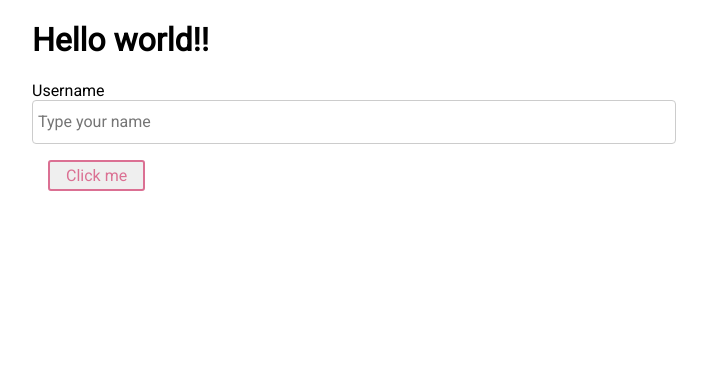
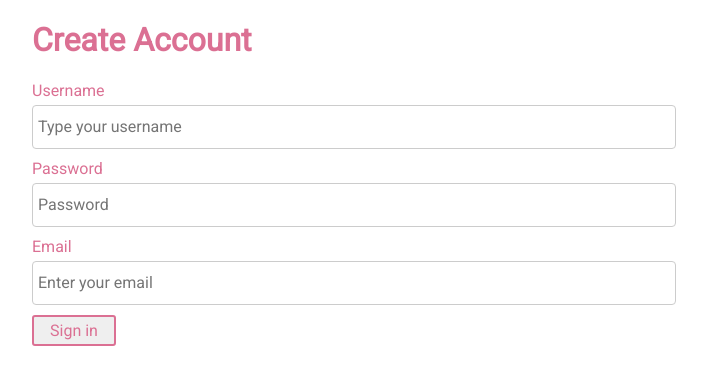
Before and after one commit to rotimi-babalola/rotimi-react-library, a React app: page / in a window 1280 px wide. Shown: the top 384 px of the page, without its empty margins (292-999 px from the left). Built offline with nearby package versions, Linux system fonts and the light colour scheme; the HTML template or start-up script is replaced by a standard one.

Commit message:
Add Form component

```diff
--- a/src/App.tsx
+++ b/src/App.tsx
@@ -1,9 +1,7 @@
 import React from 'react';
 import styled from 'styled-components';
 
-import Button from './components/Button';
-import Label from './components/Label';
-import Input from './components/Input';
+import Form from './components/Form';
 
 const StyledDiv = styled.div`
   margin: auto;
@@ -13,12 +11,13 @@ const StyledDiv = styled.div`
 
 const App = () => (
   <StyledDiv>
-    <h1>Hello world!!</h1>
-    <div>
-      <Label htmlFor="username">Username</Label>
-      <Input name="username" placeholder="Type your name" />
-      <Button>Click me</Button>
-    </div>
+    <h1 style={{ color: 'palevioletred' }}>Create Account</h1>
+    <Form
+      onSubmit={evt => {
+        evt.preventDefault();
+        alert('Form submitted!!');
+      }}
+    />
   </StyledDiv>
 );
 
--- a/src/components/Button/index.tsx
+++ b/src/components/Button/index.tsx
@@ -4,7 +4,6 @@ import styled from 'styled-components';
 const StyledButton = styled.button`
   color: palevioletred;
   font-size: 1em;
-  margin: 1em;
   padding: 0.25em 1em;
   border: 2px solid palevioletred;
   border-radius: 3px;
--- /dev/null
+++ b/src/components/Form/index.tsx
@@ -0,0 +1,51 @@
+import React from 'react';
+import styled from 'styled-components';
+
+import Label from '../Label';
+import Input from '../Input';
+import Button from '../Button';
+
+const ContainerDiv = styled.div`
+  margin-bottom: 10px;
+`;
+
+interface IFormProps {
+  onSubmit: (evt: React.FormEvent<HTMLFormElement>) => void;
+}
+
+const Form: React.FC<IFormProps> = ({ onSubmit }) => (
+  <form onSubmit={onSubmit}>
+    <ContainerDiv>
+      <Label htmlFor="username">Username</Label>
+      <Input
+        name="username"
+        placeholder="Type your username"
+        type="text"
+        isRequired
+      />
+    </ContainerDiv>
+
+    <ContainerDiv>
+      <Label htmlFor="password">Password</Label>
+      <Input
+        name="passwprd"
+        placeholder="Password"
+        type="password"
+        isRequired
+      />
+    </ContainerDiv>
+
+    <ContainerDiv>
+      <Label htmlFor="email">Email</Label>
+      <Input
+        name="email"
+        placeholder="Enter your email"
+        type="email"
+        isRequired
+      />
+    </ContainerDiv>
+    <Button>Sign in</Button>
+  </form>
+);
+
+export default Form;
--- a/src/components/Input/index.tsx
+++ b/src/components/Input/index.tsx
@@ -17,14 +17,23 @@ interface IInputProps {
   onChange?: (evt: React.ChangeEvent<HTMLInputElement>) => void;
   name: string;
   placeholder?: string;
+  type: 'number' | 'text' | 'password' | 'email';
+  isRequired: boolean;
 }
 
-const Input: React.FC<IInputProps> = ({ onChange, name, placeholder }) => (
+const Input: React.FC<IInputProps> = ({
+  onChange,
+  name,
+  placeholder,
+  type,
+  isRequired,
+}) => (
   <StyledInput
     onChange={onChange}
-    type="text"
+    type={type}
     name={name}
     placeholder={placeholder}
+    required={isRequired}
   />
 );
 
--- a/src/components/Label/index.tsx
+++ b/src/components/Label/index.tsx
@@ -7,7 +7,10 @@ interface ILabelProps {
 
 const StyledLabel = styled.label`
   font-size: 16px;
+  color: palevioletred;
   font-family: 'Roboto', sans-serif;
+  display: inline-block;
+  margin-bottom: 5px;
 `;
 
 const Label: React.FC<ILabelProps> = ({ children, htmlFor }) => (
```
Also changed, not shown: 1 other file (tests, documents, lock files or other folders).
